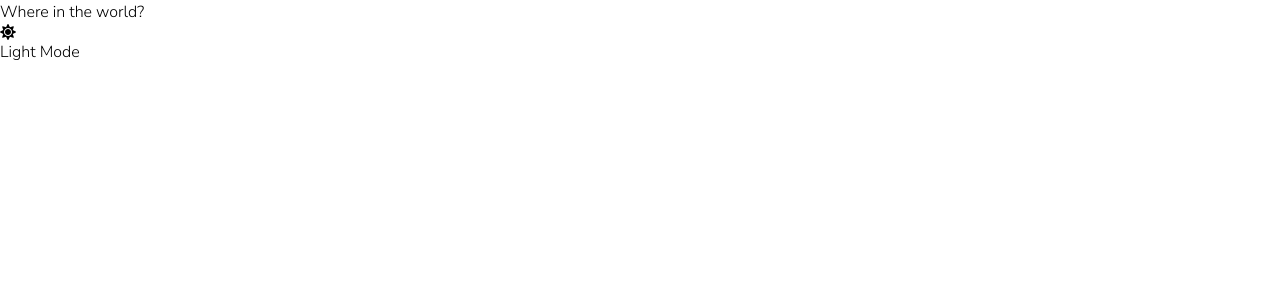
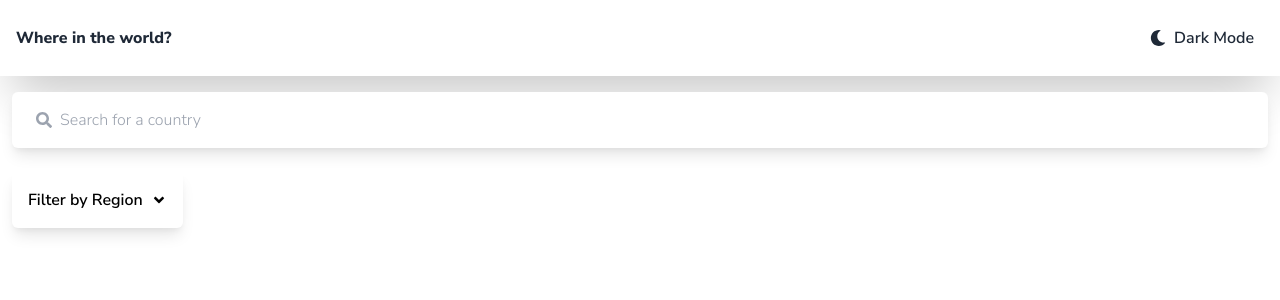
Before and after one commit to AnonProductions/Where-in-the-world, a React (Create React App) app: page / in a window 1280 px wide. Shown: the top 300 px of the page. Built offline with nearby package versions, Linux system fonts and the light colour scheme.

Commit message:
feat: 🏗 Add Search and Filter

```diff
--- a/package.json
+++ b/package.json
@@ -13,6 +13,7 @@
     "react": "^17.0.1",
     "react-dom": "^17.0.1",
     "react-icons": "^4.1.0",
+    "react-router-dom": "^5.2.0",
     "react-scripts": "4.0.1",
     "tailwindcss": "npm:@tailwindcss/postcss7-compat",
     "web-vitals": "^0.2.4"
--- a/src/App.js
+++ b/src/App.js
@@ -1,10 +1,21 @@
 import Navbar from "./components/layout/Navbar";
+import FilterSearch from "./components/FilterSearch";
+import { useState } from "react";
+import { BrowserRouter as Router } from "react-router-dom";
 
 function App() {
+  const [darkMode, setDarkMode] = useState(false);
+  const [showFilters, setShowFilters] = useState(false);
+
   return (
-    <>
-      <Navbar />
-    </>
+    <Router>
+      <Navbar darkMode={darkMode} setDarkMode={setDarkMode} />
+      <FilterSearch
+        darkMode={darkMode}
+        showFilters={showFilters}
+        setShowFilters={setShowFilters}
+      />
+    </Router>
   );
 }
 
--- /dev/null
+++ b/src/components/FilterSearch.js
@@ -0,0 +1,27 @@
+import { FaSearch } from "react-icons/fa";
+import BaseFilter from "./base/BaseFilter";
+
+const FilterSearch = ({ darkMode, showFilters, setShowFilters }) => {
+  return (
+    <div className="mx-3">
+      <form className="flex relative mt-4">
+        <FaSearch className="absolute top-1/2 left-6 transform -translate-y-1/2 text-gray-400" />
+        <input
+          type="text"
+          placeholder="Search for a country"
+          className={`w-full py-4 px-12 border-none rounded-md shadow-lg focus:outline-none focus:ring ${
+            darkMode ? "ring-teal-200" : "ring-teal-500"
+          }`}
+        />
+      </form>
+
+      <BaseFilter
+        darkMode={darkMode}
+        showFilters={showFilters}
+        setShowFilters={setShowFilters}
+      />
+    </div>
+  );
+};
+
+export default FilterSearch;
--- /dev/null
+++ b/src/components/base/BaseCountry.js
@@ -0,0 +1,13 @@
+const BaseCountry = ({ country, darkMode }) => {
+  return (
+    <button
+      className={`block text-left py-2 px-4 w-full font-semibold hover:bg-gray-800 hover:text-white focus:outline-none focus:ring ${
+        darkMode ? "ring-teal-200" : "ring-teal-500"
+      }`}
+    >
+      {country}
+    </button>
+  );
+};
+
+export default BaseCountry;
--- /dev/null
+++ b/src/components/base/BaseFilter.js
@@ -0,0 +1,39 @@
+import { FaAngleDown } from "react-icons/fa";
+import BaseCountry from "./BaseCountry";
+
+const BaseFilter = ({ showFilters, setShowFilters, darkMode }) => {
+  return (
+    <div className="relative inline-block mt-6">
+      <button
+        onClick={() => setShowFilters(!showFilters)}
+        className={`flex items-center bg-white shadow-lg py-4 px-4 rounded-md font-semibold focus:outline-none focus:ring ${
+          darkMode ? "ring-teal-200" : "ring-teal-500"
+        }`}
+      >
+        Filter by Region
+        <FaAngleDown
+          className={`ml-2 transition-all duration-500 transform ${
+            showFilters ? "rotate-180" : ""
+          }`}
+          style={{ strokeWidth: 2 }}
+        />
+      </button>
+
+      <div
+        className={`absolute origin-top-right w-40 right-0 bg-white shadow-lg transition-all duration-500 ease-out mt-2 rounded-md overflow-hidden ${
+          showFilters
+            ? "scale-y-100 opacity-100 pointer-events-auto"
+            : "scale-y-0 opacity-0 pointer-events-none"
+        }`}
+      >
+        <BaseCountry darkMode={darkMode} country="America" />
+        <BaseCountry darkMode={darkMode} country="Asia" />
+        <BaseCountry darkMode={darkMode} country="Europe" />
+        <BaseCountry darkMode={darkMode} country="Oceania" />
+        <BaseCountry darkMode={darkMode} country="Africa" />
+      </div>
+    </div>
+  );
+};
+
+export default BaseFilter;
--- a/src/components/base/BaseMode.js
+++ b/src/components/base/BaseMode.js
@@ -1,20 +1,25 @@
 import { FaMoon, FaSun } from "react-icons/fa";
 
-const BaseMode = ({ mode }) => {
+const BaseMode = ({ darkMode, onClick }) => {
   return (
-    <>
-      {mode === "dark" ? (
-        <button>
-          <FaMoon />
+    <button
+      onClick={onClick}
+      className={`flex items-center font-semibold border-2 rounded-md border-transparent p-2 focus:outline-none ${
+        darkMode ? "focus:border-teal-200" : "focus:border-teal-500"
+      }`}
+    >
+      {darkMode ? (
+        <>
+          <FaSun className="mr-2" />
+          Light Mode
+        </>
+      ) : (
+        <>
+          <FaMoon className="mr-2" />
           Dark Mode
-        </button>
-      ) : (
-        <button>
-          <FaSun />
-          Light Mode
-        </button>
+        </>
       )}
-    </>
+    </button>
   );
 };
 
--- a/src/components/layout/Navbar.js
+++ b/src/components/layout/Navbar.js
@@ -1,10 +1,17 @@
 import BaseMode from "./../base/BaseMode";
+import { Link } from "react-router-dom";
 
-const Navbar = ({ mode }) => {
+const Navbar = ({ darkMode, setDarkMode }) => {
   return (
-    <nav>
-      <h1>Where in the world?</h1>
-      <BaseMode mode={mode} />
+    <nav
+      className={`flex justify-between items-center py-4 px-4 transition-all shadow-2xl ${
+        darkMode ? "bg-gray-700 text-gray-200" : "bg-white text-gray-800"
+      }`}
+    >
+      <Link to="/">
+        <h1 className="font-bold">Where in the world?</h1>
+      </Link>
+      <BaseMode darkMode={darkMode} onClick={() => setDarkMode(!darkMode)} />
     </nav>
   );
 };
--- a/tailwind.config.js
+++ b/tailwind.config.js
@@ -1,8 +1,14 @@
+const colors = require("tailwindcss/colors");
+
 module.exports = {
   purge: ["./src/**/*.{js,jsx,ts,tsx}", "./public/index.html"],
   darkMode: false, // or 'media' or 'class'
   theme: {
-    extend: {},
+    extend: {
+      colors: {
+        teal: colors.teal,
+      },
+    },
   },
   variants: {
     extend: {},
```
Also changed, not shown: 2 other files (tests, documents, lock files or other folders).
